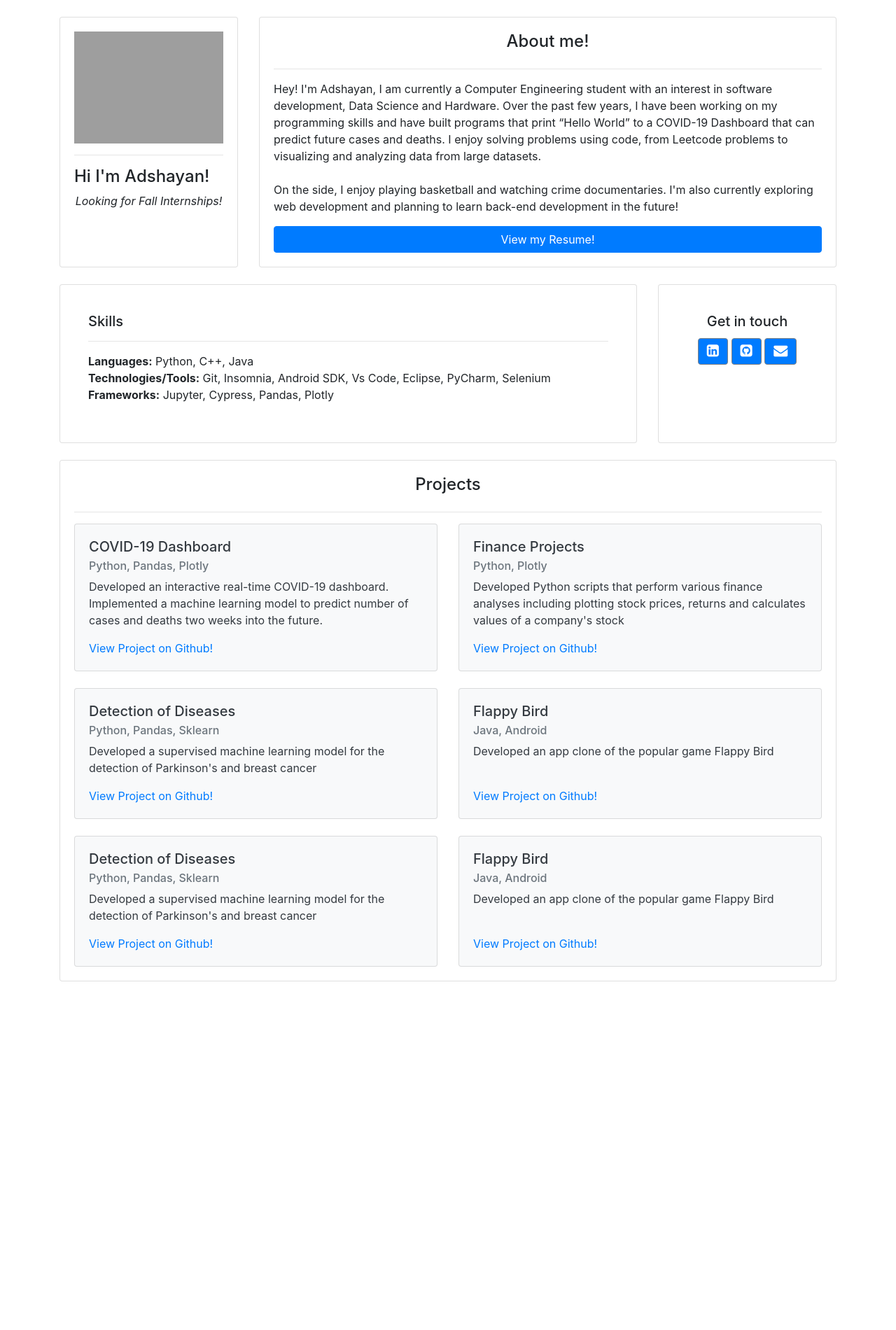
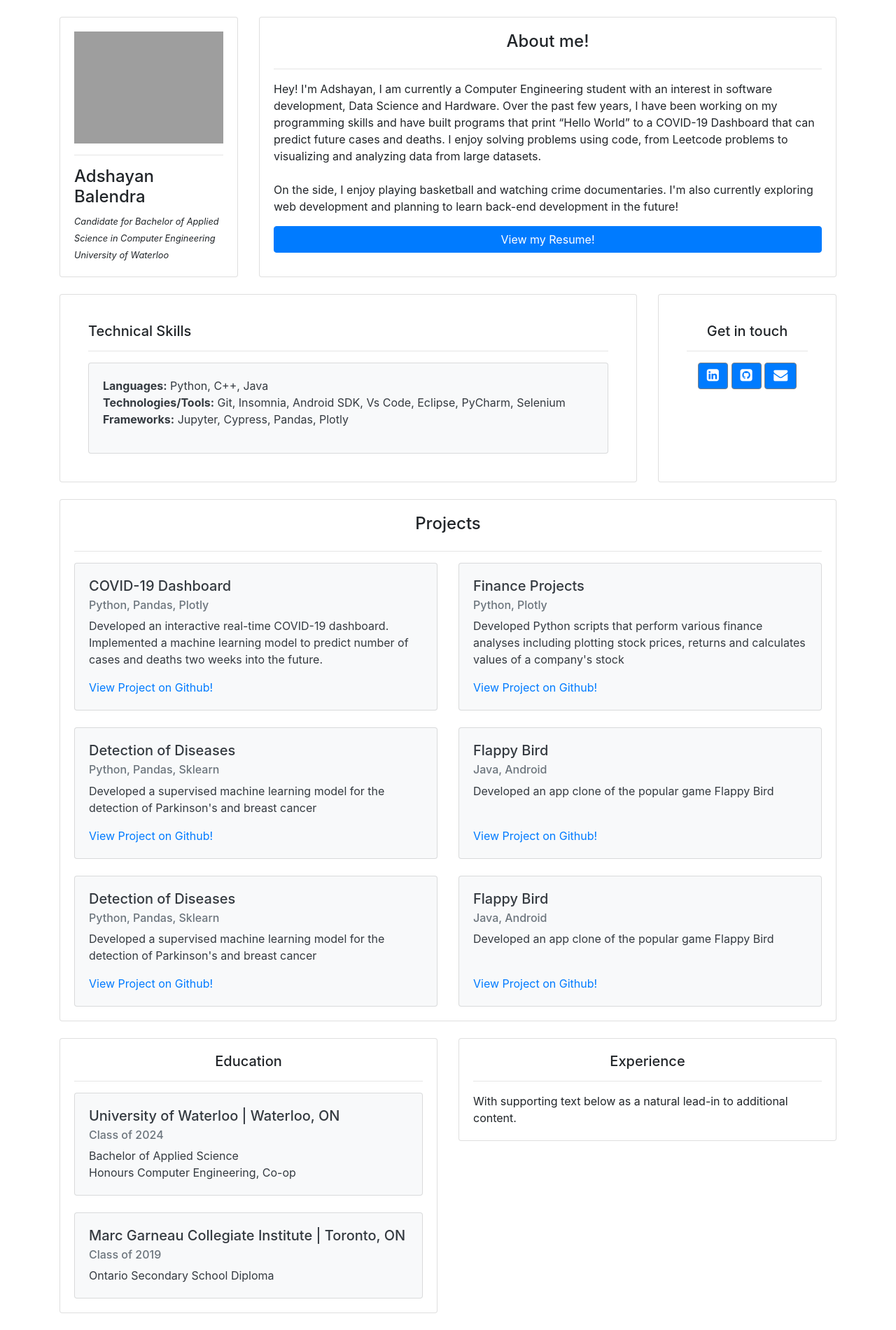
Before and after one commit to adshayanB/portfolio-site, a Django app: page / in a window 1280 px wide. Shown: the whole page at 70% size. Before the commit the page ends 1402 px from the top, so only its background shows below. Run offline with Django 3.2, Linux system fonts and the light colour scheme; some libraries are stand-ins or nearby versions; grey boxes are pictures that could not be loaded.

Commit message:
Added Education as well as bug fixes

```diff
--- a/base/templates/base/home.html
+++ b/base/templates/base/home.html
@@ -17,8 +17,8 @@
 
 				<img id="profile-pic" src="{% static 'images/Capture.jpg'%}" >
 				<hr>
-				<h4>Hi I'm Adshayan!</h4>
-				<i><center>Looking for Fall Internships!</center></i>
+				<h4>Adshayan Balendra</h4>
+				<i><small>Candidate for Bachelor of Applied Science in Computer Engineering <br>University of Waterloo</small> </i>
 			</div>
 		</div>
 
@@ -38,11 +38,16 @@
 			<div class="card card-body h-100">
 
 				<div class="card-body">
-					<h5 class="card-title">Skills</h5>
+
+					<h5 class="card-title">Technical Skills</h5>
 					<hr>
+					<div class="card bg-light text-dark  ">
+							<div class="card-body">
 					<p><b>Languages:</b> Python, C++, Java
 						<br><b>Technologies/Tools:</b> Git, Insomnia, Android SDK, Vs Code, Eclipse, PyCharm, Selenium<br>
 						<b>Frameworks:</b> Jupyter, Cypress, Pandas, Plotly</p>
+				</div>
+			</div>
 				</div>
 			</div>
 
@@ -51,7 +56,7 @@
 			<div class="card card-body h-100">
 
 				<div class="card-body">
-					<h5 class="card-title"><center>Get in touch</center></h5>
+					<h5 class="card-title"><center>Get in touch<hr></center></h5>
 					<center>
 						<a href="https://www.linkedin.com/in/adshayan-balendra-3a2139196/" class="btn btn-primary"  style="border-color:grey"><i class="fa fa-linkedin-square" style="font-size:20px"></i></a>
 						<a href="https://github.com/adshayanB" class="btn btn-primary" style="border-color:grey"><i class="fa fa-github-square"style="font-size:20px"></i></a>
@@ -146,6 +151,50 @@
 			</div>
 		</div>
 	</div>	<br>
+	<div class="row">
+  <div class="col-sm-6">
+    <div class="card">
+      <div class="card-body">
+        <h5 class="card-title"><center>Education</center></h5><hr>
+		  <div class="row">
+					<div class="col">
+						<div class="card bg-light text-dark  ">
+							<div class="card-body">
+								<h5 class="card-title">University of Waterloo | Waterloo, ON</h5>
+								<h6 class="card-subtitle mb-2 text-muted">Class of 2024</h6>
+								<p class="card-text">Bachelor of Applied Science<br> Honours Computer Engineering, Co-op</p>
+<!--								<a href="https://github.com/adshayanB/finance-projects" class="card-link">View Project on Github! </a>-->
+							</div>
+						</div>
+					</div>
+		  </div>
+		  <br>
+		  <div class="row">
+					<div class="col">
+						<div class="card bg-light text-dark  ">
+							<div class="card-body">
+								<h5 class="card-title">Marc Garneau Collegiate Institute | Toronto, ON</h5>
+								<h6 class="card-subtitle mb-2 text-muted">Class of 2019</h6>
+								<p class="card-text">Ontario Secondary School Diploma <br></p>
+<!--								<a href="https://github.com/adshayanB/finance-projects" class="card-link">View Project on Github! </a>-->
+							</div>
+						</div>
+					</div>
+		  </div>
+      </div>
+    </div>
+  </div>
+  <div class="col-sm-6">
+    <div class="card">
+      <div class="card-body">
+        <h5 class="card-title"><center>Experience</center></h5><hr>
+        <p class="card-text">With supporting text below as a natural lead-in to additional content.</p>
+
+      </div>
+    </div>
+  </div>
+</div>
+	<br>
 </div>
 
 
```
